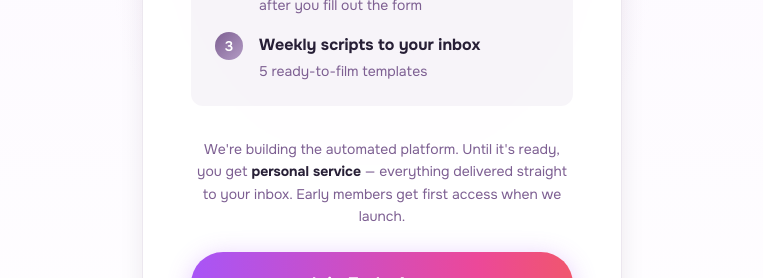
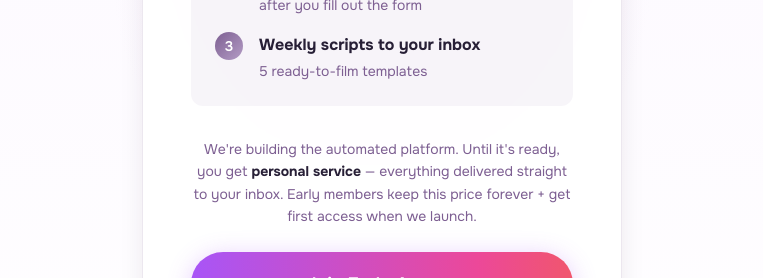
Before and after one commit to arseniypom/ai4creators-landingv3, a Next.js app: page / in a window 1280 px wide. Shown: the part 3440-3718 px from the top of the page, without its empty margins (258-1021 px from the left). Built offline with nearby package versions, Linux system fonts and the light colour scheme.

Commit message:
Updated pricing text

```diff
--- a/app/page.tsx
+++ b/app/page.tsx
@@ -174,7 +174,7 @@ export default function Home() {
               </div>
             </div>
 
-            <p className="pricing-note">We&apos;re building the automated platform. Until it&apos;s ready, you get <strong>personal service</strong> — everything delivered straight to your inbox. Early members get first access when we launch.</p>
+            <p className="pricing-note">We&apos;re building the automated platform. Until it&apos;s ready, you get <strong>personal service</strong> — everything delivered straight to your inbox. Early members keep this price forever + get first access when we launch.</p>
 
             <a href="#" className="cta-primary">Join Early Access</a>
             <p className="guarantee">7-day money back guarantee</p>
```
